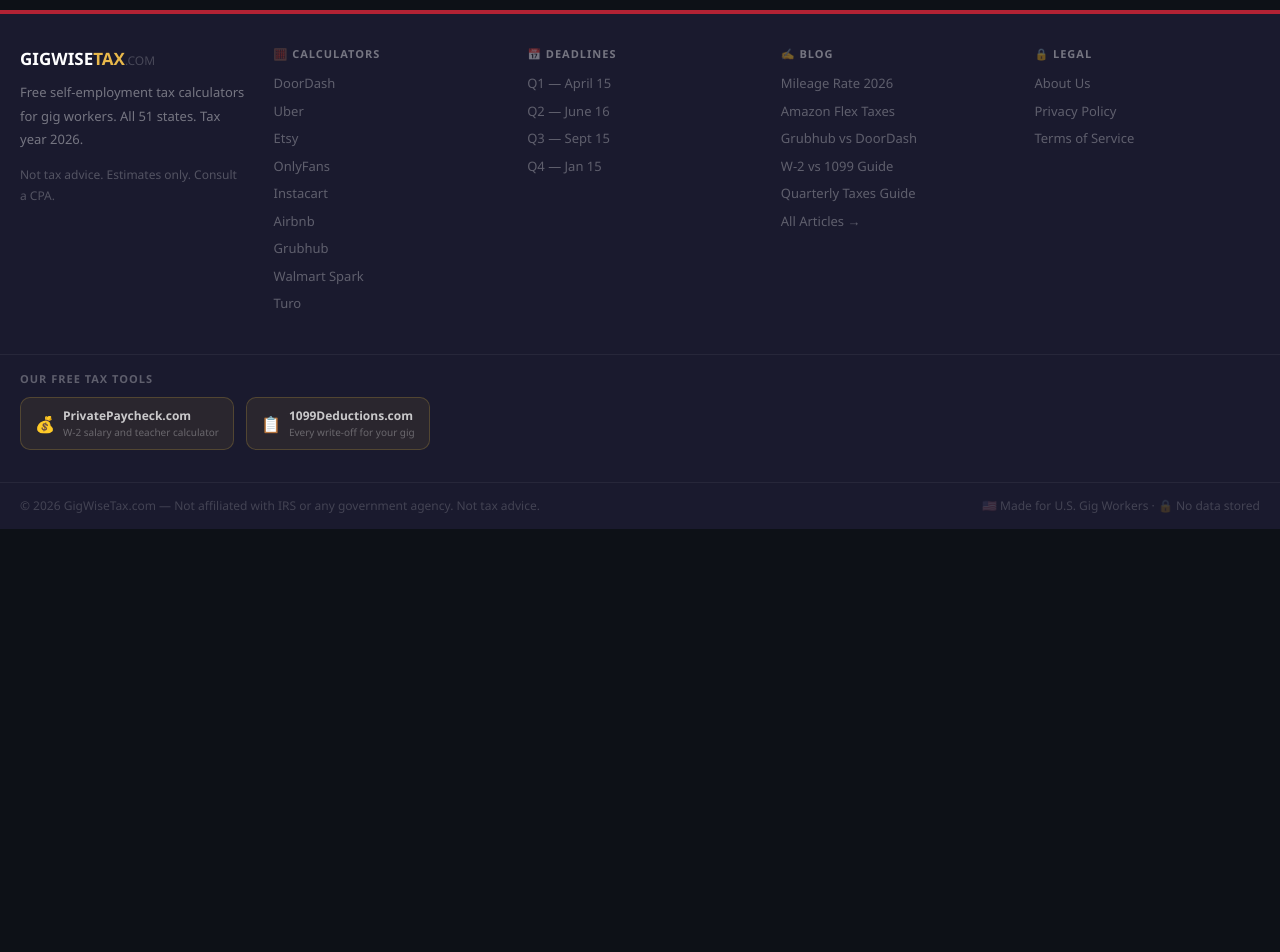
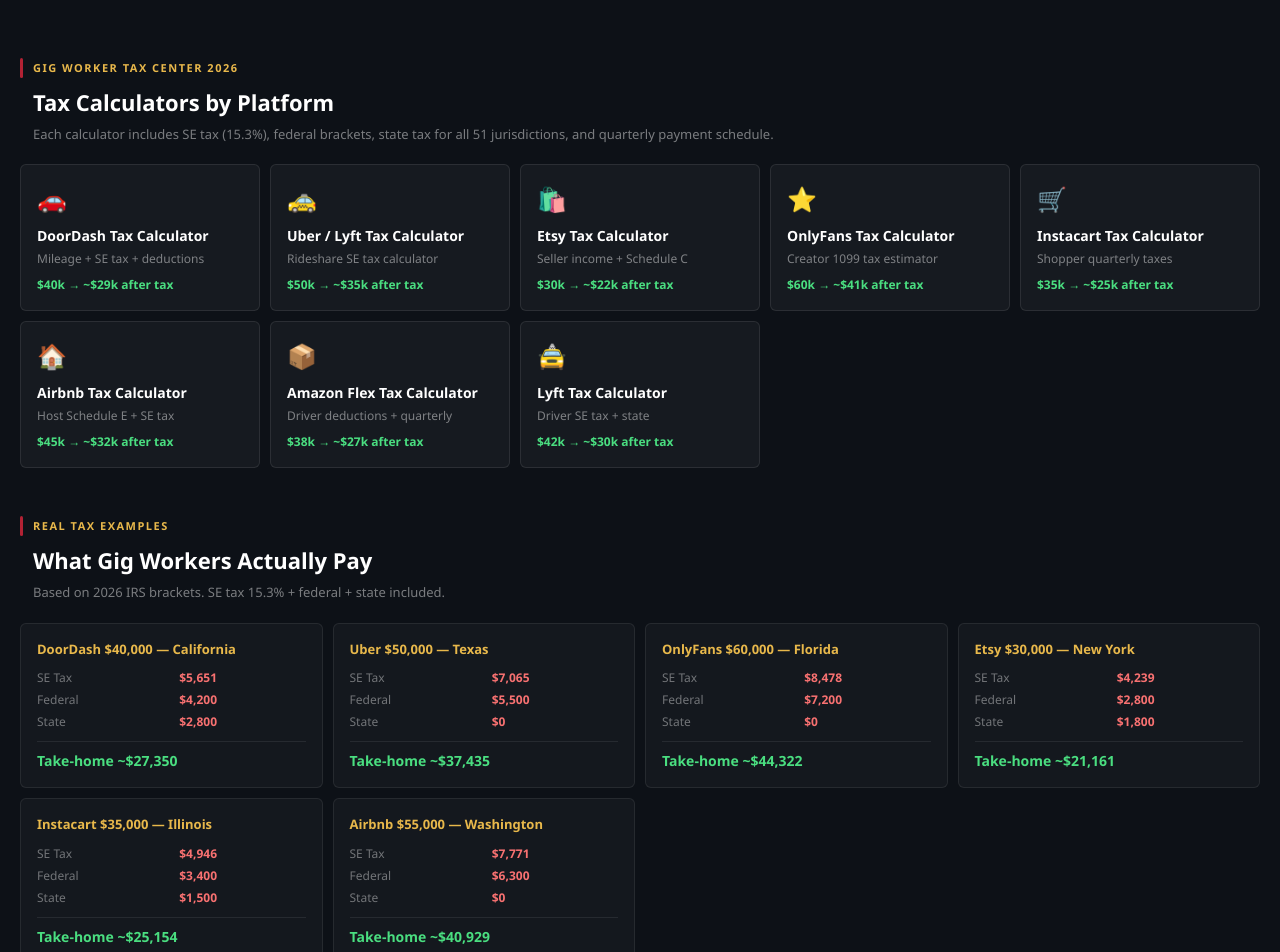
Before and after one commit to devqrcraft-ui/gigwisetax, a Next.js app: page / in a window 1280 px wide. Shown: the part 1620-2572 px from the top of the page. Before the commit the page ends 2149 px from the top, so only its background shows below. Built offline with nearby package versions, Linux system fonts and the light colour scheme.

Commit message:
feat: Gig Tax Hub platform cards, real tax examples, FAQ section

```diff
--- a/app/page.tsx
+++ b/app/page.tsx
@@ -457,6 +457,96 @@ export default function HomePage() {
         </div>
       </div>
 
+      {/* ══ GIG WORKER TAX HUB ══ */}
+      <div style={{maxWidth:1200,margin:'0 auto',padding:'48px 20px 0'}}>
+
+        {/* PLATFORM HUB */}
+        <div style={{marginBottom:48}}>
+          <div style={{display:'flex',alignItems:'center',gap:10,marginBottom:8}}>
+            <div style={{width:3,height:20,background:'#B22234',borderRadius:2}}/>
+            <span style={{fontSize:11,fontWeight:800,color:'#e8b84b',letterSpacing:'1.5px',textTransform:'uppercase'}}>Gig Worker Tax Center 2026</span>
+          </div>
+          <h2 style={{fontSize:22,fontWeight:900,color:'#fff',marginBottom:6,marginLeft:13}}>Tax Calculators by Platform</h2>
+          <p style={{fontSize:13,color:'rgba(255,255,255,0.45)',marginBottom:20,marginLeft:13,maxWidth:640}}>Each calculator includes SE tax (15.3%), federal brackets, state tax for all 51 jurisdictions, and quarterly payment schedule.</p>
+          <div style={{display:'grid',gridTemplateColumns:'repeat(auto-fill,minmax(220px,1fr))',gap:10}}>
+            {[
+              {emoji:'🚗',name:'DoorDash',desc:'Mileage + SE tax + deductions',href:'/doordash',ex:'$40k → ~$29k after tax'},
+              {emoji:'🚕',name:'Uber / Lyft',desc:'Rideshare SE tax calculator',href:'/uber',ex:'$50k → ~$35k after tax'},
+              {emoji:'🛍️',name:'Etsy',desc:'Seller income + Schedule C',href:'/etsy',ex:'$30k → ~$22k after tax'},
+              {emoji:'⭐',name:'OnlyFans',desc:'Creator 1099 tax estimator',href:'/onlyfans',ex:'$60k → ~$41k after tax'},
+              {emoji:'🛒',name:'Instacart',desc:'Shopper quarterly taxes',href:'/instacart',ex:'$35k → ~$25k after tax'},
+              {emoji:'🏠',name:'Airbnb',desc:'Host Schedule E + SE tax',href:'/airbnb',ex:'$45k → ~$32k after tax'},
+              {emoji:'📦',name:'Amazon Flex',desc:'Driver deductions + quarterly',href:'/amazon-flex',ex:'$38k → ~$27k after tax'},
+              {emoji:'🚖',name:'Lyft',desc:'Driver SE tax + state',href:'/lyft',ex:'$42k → ~$30k after tax'},
+            ].map((p,i)=>(
+              <a key={i} href={p.href} style={{background:'rgba(255,255,255,0.04)',border:'1px solid rgba(255,255,255,0.09)',borderRadius:6,padding:'16px',textDecoration:'none',display:'block',transition:'all .2s'}}
+                onMouseEnter={e=>{(e.currentTarget as HTMLElement).style.borderColor='rgba(232,184,75,0.5)';(e.currentTarget as HTMLElement).style.background='rgba(232,184,75,0.07)';}}
+                onMouseLeave={e=>{(e.currentTarget as HTMLElement).style.borderColor='rgba(255,255,255,0.09)';(e.currentTarget as HTMLElement).style.background='rgba(255,255,255,0.04)';}}>
+                <div style={{fontSize:24,marginBottom:8}}>{p.emoji}</div>
+                <div style={{fontSize:14,fontWeight:800,color:'#fff',marginBottom:4}}>{p.name} Tax Calculator</div>
+                <div style={{fontSize:12,color:'rgba(255,255,255,0.45)',marginBottom:8,lineHeight:1.5}}>{p.desc}</div>
+                <div style={{fontSize:12,fontWeight:700,color:'#4ade80'}}>{p.ex}</div>
+              </a>
+            ))}
+          </div>
+        </div>
+
+        {/* LONG-TAIL EXAMPLES */}
+        <div style={{marginBottom:48}}>
+          <div style={{display:'flex',alignItems:'center',gap:10,marginBottom:8}}>
+            <div style={{width:3,height:20,background:'#B22234',borderRadius:2}}/>
+            <span style={{fontSize:11,fontWeight:800,color:'#e8b84b',letterSpacing:'1.5px',textTransform:'uppercase'}}>Real Tax Examples</span>
+          </div>
+          <h2 style={{fontSize:22,fontWeight:900,color:'#fff',marginBottom:6,marginLeft:13}}>What Gig Workers Actually Pay</h2>
+          <p style={{fontSize:13,color:'rgba(255,255,255,0.45)',marginBottom:20,marginLeft:13}}>Based on 2026 IRS brackets. SE tax 15.3% + federal + state included.</p>
+          <div style={{display:'grid',gridTemplateColumns:'repeat(auto-fill,minmax(260px,1fr))',gap:10}}>
+            {[
+              {label:'DoorDash $40,000 — California',se:'$5,651',fed:'$4,200',state:'$2,800',net:'~$27,350',href:'/doordash/california'},
+              {label:'Uber $50,000 — Texas',se:'$7,065',fed:'$5,500',state:'$0',net:'~$37,435',href:'/uber/texas'},
+              {label:'OnlyFans $60,000 — Florida',se:'$8,478',fed:'$7,200',state:'$0',net:'~$44,322',href:'/onlyfans/florida'},
+              {label:'Etsy $30,000 — New York',se:'$4,239',fed:'$2,800',state:'$1,800',net:'~$21,161',href:'/etsy/new-york'},
+              {label:'Instacart $35,000 — Illinois',se:'$4,946',fed:'$3,400',state:'$1,500',net:'~$25,154',href:'/instacart/illinois'},
+              {label:'Airbnb $55,000 — Washington',se:'$7,771',fed:'$6,300',state:'$0',net:'~$40,929',href:'/airbnb/washington'},
+            ].map((ex,i)=>(
+              <a key={i} href={ex.href} style={{background:'rgba(255,255,255,0.03)',border:'1px solid rgba(255,255,255,0.08)',borderRadius:6,padding:'16px',textDecoration:'none',display:'block'}}>
+                <div style={{fontSize:13,fontWeight:800,color:'#e8b84b',marginBottom:10}}>{ex.label}</div>
+                <div style={{display:'grid',gridTemplateColumns:'1fr 1fr',gap:'4px 16px',marginBottom:10}}>
+                  <div style={{fontSize:12,color:'rgba(255,255,255,0.4)'}}>SE Tax</div><div style={{fontSize:12,color:'#f87171',fontWeight:700}}>{ex.se}</div>
+                  <div style={{fontSize:12,color:'rgba(255,255,255,0.4)'}}>Federal</div><div style={{fontSize:12,color:'#f87171',fontWeight:700}}>{ex.fed}</div>
+                  <div style={{fontSize:12,color:'rgba(255,255,255,0.4)'}}>State</div><div style={{fontSize:12,color:'#f87171',fontWeight:700}}>{ex.state}</div>
+                </div>
+                <div style={{borderTop:'1px solid rgba(255,255,255,0.08)',paddingTop:8,fontSize:14,fontWeight:900,color:'#4ade80'}}>Take-home {ex.net}</div>
+              </a>
+            ))}
+          </div>
+        </div>
+
+        {/* FAQ */}
+        <div style={{marginBottom:48,maxWidth:800}}>
+          <div style={{display:'flex',alignItems:'center',gap:10,marginBottom:8}}>
+            <div style={{width:3,height:20,background:'#B22234',borderRadius:2}}/>
+            <span style={{fontSize:11,fontWeight:800,color:'#e8b84b',letterSpacing:'1.5px',textTransform:'uppercase'}}>FAQ</span>
+          </div>
+          <h2 style={{fontSize:22,fontWeight:900,color:'#fff',marginBottom:20,marginLeft:13}}>Gig Worker Tax Questions 2026</h2>
+          <div style={{display:'flex',flexDirection:'column' as const,gap:8}}>
+            {[
+              ['How much tax do gig workers pay?','Gig workers pay SE tax (15.3%) on net earnings plus federal income tax (10–22% for most) plus state tax. Total effective rate is typically 25–35%. A DoorDash driver earning $40,000 in California pays roughly $12,000–$14,000 in total taxes.'],
+              ['What is the quarterly tax deadline for 2026?','Q1: April 15 · Q2: June 16 · Q3: September 15 · Q4: January 15, 2027. Miss a deadline and the IRS charges a 7% underpayment penalty on the amount owed.'],
+              ['Can I deduct mileage as a DoorDash or Uber driver?','Yes — the 2026 IRS standard mileage rate is $0.70 per mile. A driver logging 15,000 business miles saves $10,500 in deductible expenses, which reduces SE tax and income tax.'],
+              ['Do OnlyFans creators pay self-employment tax?','Yes. OnlyFans sends a 1099-NEC for earnings over $600. Creators pay 15.3% SE tax on net profit plus income tax. The platform fee (20%) is deductible, as are equipment, internet, and home office expenses.'],
+              ['How do I calculate quarterly estimated taxes?','Take your expected annual net income, multiply by 0.9235 for the SE base, apply 15.3% for SE tax, add federal income tax estimate, divide total by 4. Our calculator does this automatically for all 51 states.'],
+              ['Is gig work income taxed differently than W-2?','Yes. W-2 employees split FICA 50/50 with their employer. Gig workers pay both halves (15.3%) but can deduct 50% of SE tax on Form 1040. This makes accurate quarterly payments critical to avoid underpayment penalties.'],
+            ].map(([q,a],i)=>(
+              <details key={i} style={{background:'rgba(255,255,255,0.03)',border:'1px solid rgba(255,255,255,0.08)',borderRadius:6,padding:'14px 18px'}}>
+                <summary style={{fontSize:14,fontWeight:700,color:'#e8b84b',cursor:'pointer',listStyle:'none'}}>{q}</summary>
+                <p style={{fontSize:13,color:'rgba(255,255,255,0.6)',lineHeight:1.75,marginTop:10,marginBottom:0}}>{a}</p>
+              </details>
+            ))}
+          </div>
+        </div>
+
+      </div>
+
       <style>{`
         @media(max-width:960px){.main-grid{grid-template-columns:1fr!important;}
           .main-grid{grid-template-columns:1fr!important}
```
